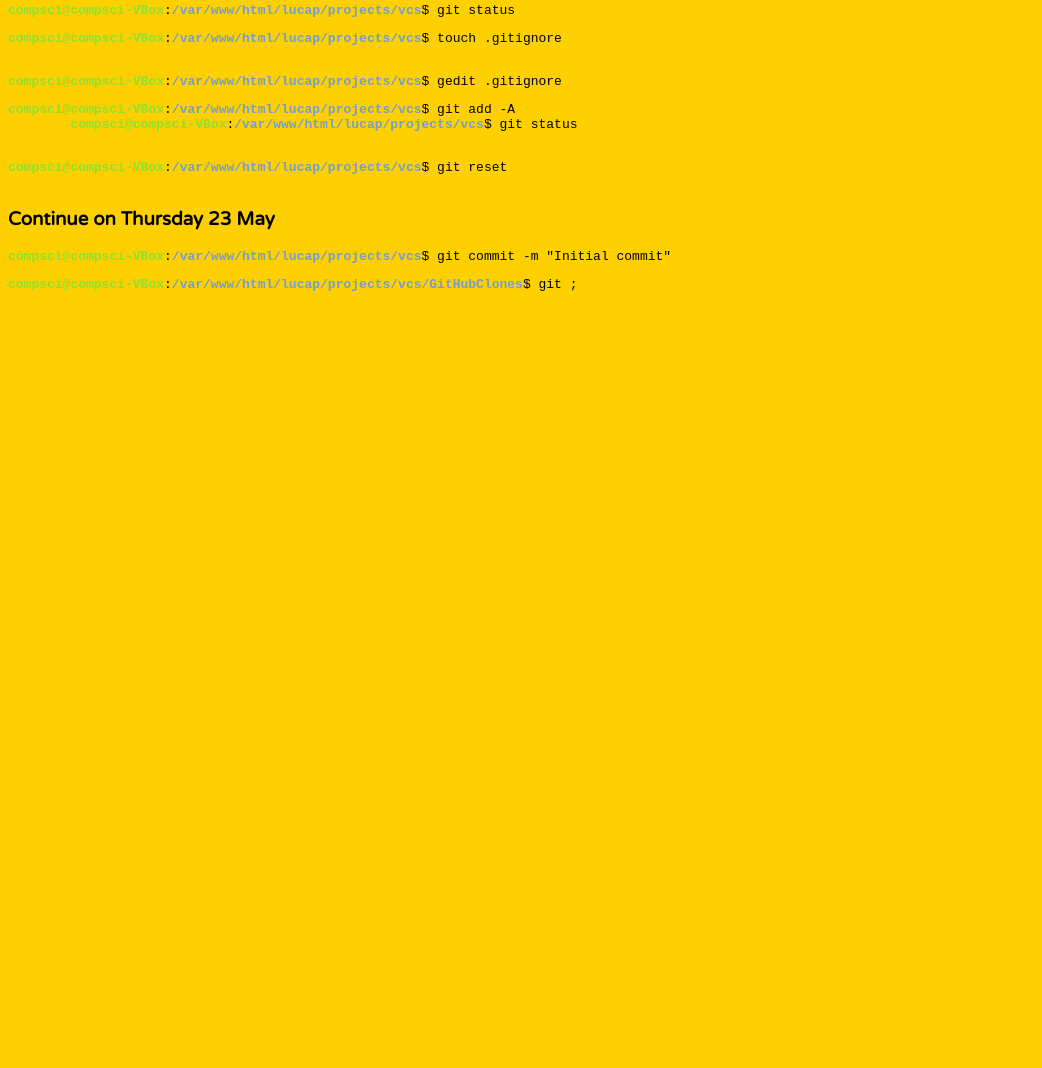
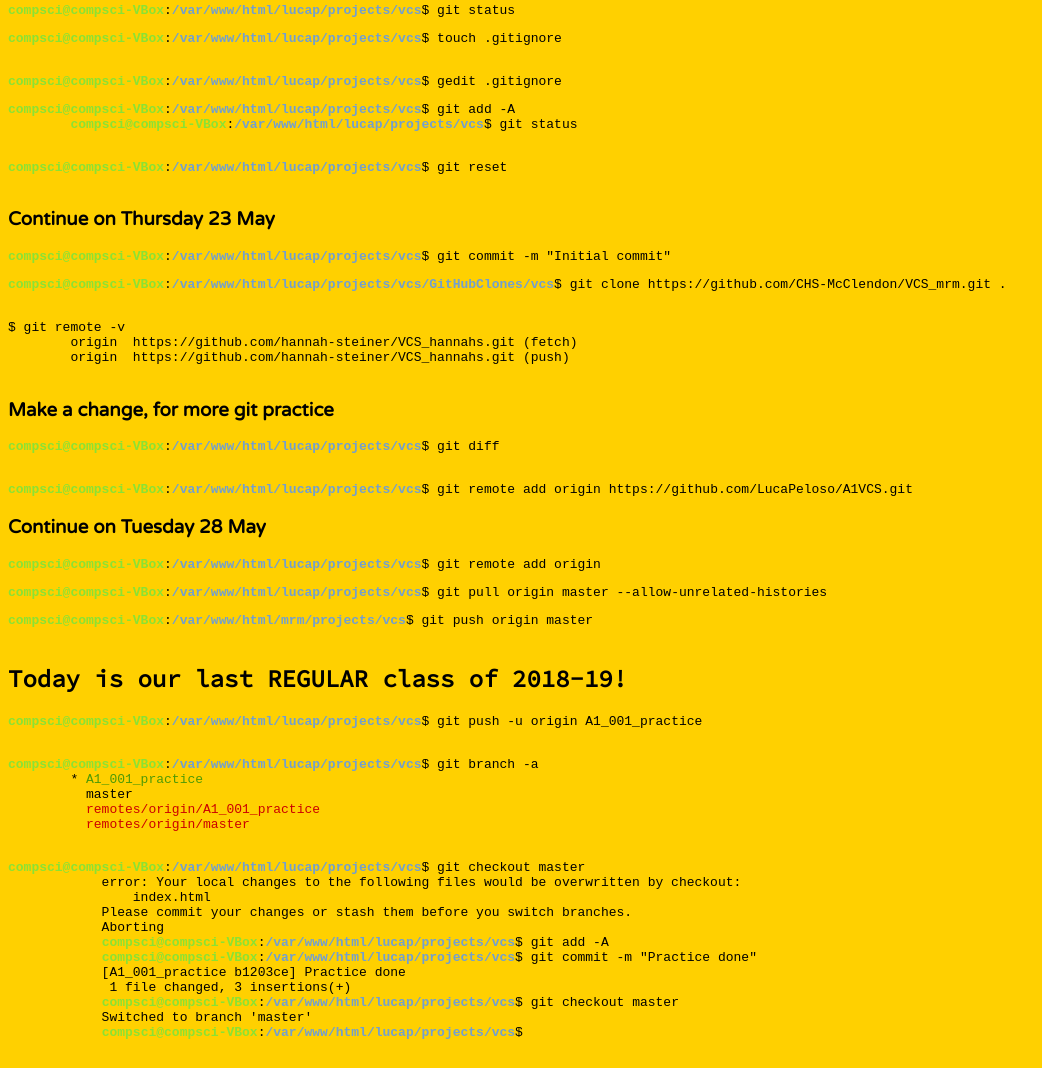
Before and after one commit to LucaPeloso/A1VCS, a plain HTML site: page index.html in a window 1280 px wide. Shown: the part 993-2061 px from the top of the page, without its empty margins (0-1042 px from the left). Before the commit the page ends 1298 px from the top, so only its background shows below. Drawn offline with Linux system fonts and the light colour scheme; a web font is replaced by a local one.

Commit message:
Mergin branch

```diff
--- a/index.html
+++ b/index.html
@@ -72,8 +72,52 @@
         </pre>
     <h3>Continue on Thursday 23 May</h3>
 
+
     <pre><font color="#8AE234"><b>compsci@compsci-VBox</b></font>:<font color="#729FCF"><b>/var/www/html/lucap/projects/vcs</b></font>$ git commit -m &quot;Initial commit&quot;</pre>
-    <pre><font color="#8AE234"><b>compsci@compsci-VBox</b></font>:<font color="#729FCF"><b>/var/www/html/lucap/projects/vcs/GitHubClones</b></font>$ git ;</pre>
+    <pre><font color="#8AE234"><b>compsci@compsci-VBox</b></font>:<font color="#729FCF"><b>/var/www/html/lucap/projects/vcs/GitHubClones/vcs</b></font>$ git clone https://github.com/CHS-McClendon/VCS_mrm.git .
+    </pre>
+
+    <pre>$ git remote -v
+        origin	https://github.com/hannah-steiner/VCS_hannahs.git (fetch)
+        origin	https://github.com/hannah-steiner/VCS_hannahs.git (push)
+        </pre>
+    <h3>Make a change, for more git practice</h3>
+
+    <pre><font color="#8AE234"><b>compsci@compsci-VBox</b></font>:<font color="#729FCF"><b>/var/www/html/lucap/projects/vcs</b></font>$ git diff
+    </pre>
+
+    <pre><font color="#8AE234"><b>compsci@compsci-VBox</b></font>:<font color="#729FCF"><b>/var/www/html/lucap/projects/vcs</b></font>$ git remote add origin https://github.com/LucaPeloso/A1VCS.git</pre>
+    <h3>Continue on Tuesday 28 May</h3>
+
+    <pre><font color="#8AE234"><b>compsci@compsci-VBox</b></font>:<font color="#729FCF"><b>/var/www/html/lucap/projects/vcs</b></font>$ git remote add origin</pre>
+    <pre><font color="#8AE234"><b>compsci@compsci-VBox</b></font>:<font color="#729FCF"><b>/var/www/html/lucap/projects/vcs</b></font>$ git pull origin master --allow-unrelated-histories</pre>
+    <pre><font color="#8AE234"><b>compsci@compsci-VBox</b></font>:<font color="#729FCF"><b>/var/www/html/mrm/projects/vcs</b></font>$ git push origin master
+    </pre>
+
+    <h2>Today is our last REGULAR class of 2018-19!</h2>
+
+    <pre><font color="#8AE234"><b>compsci@compsci-VBox</b></font>:<font color="#729FCF"><b>/var/www/html/lucap/projects/vcs</b></font>$ git push -u origin A1_001_practice
+    </pre>
+
+    <pre><font color="#8AE234"><b>compsci@compsci-VBox</b></font>:<font color="#729FCF"><b>/var/www/html/lucap/projects/vcs</b></font>$ git branch -a
+        * <font color="#4E9A06">A1_001_practice</font>
+          master
+          <font color="#CC0000">remotes/origin/A1_001_practice</font>
+          <font color="#CC0000">remotes/origin/master</font>
+        </pre>
+        <pre><font color="#8AE234"><b>compsci@compsci-VBox</b></font>:<font color="#729FCF"><b>/var/www/html/lucap/projects/vcs</b></font>$ git checkout master
+            error: Your local changes to the following files would be overwritten by checkout:
+                index.html
+            Please commit your changes or stash them before you switch branches.
+            Aborting
+            <font color="#8AE234"><b>compsci@compsci-VBox</b></font>:<font color="#729FCF"><b>/var/www/html/lucap/projects/vcs</b></font>$ git add -A
+            <font color="#8AE234"><b>compsci@compsci-VBox</b></font>:<font color="#729FCF"><b>/var/www/html/lucap/projects/vcs</b></font>$ git commit -m &quot;Practice done&quot;
+            [A1_001_practice b1203ce] Practice done
+             1 file changed, 3 insertions(+)
+            <font color="#8AE234"><b>compsci@compsci-VBox</b></font>:<font color="#729FCF"><b>/var/www/html/lucap/projects/vcs</b></font>$ git checkout master
+            Switched to branch &apos;master&apos;
+            <font color="#8AE234"><b>compsci@compsci-VBox</b></font>:<font color="#729FCF"><b>/var/www/html/lucap/projects/vcs</b></font>$
+            </pre>
 </div>
 </body>
 </html>
```
